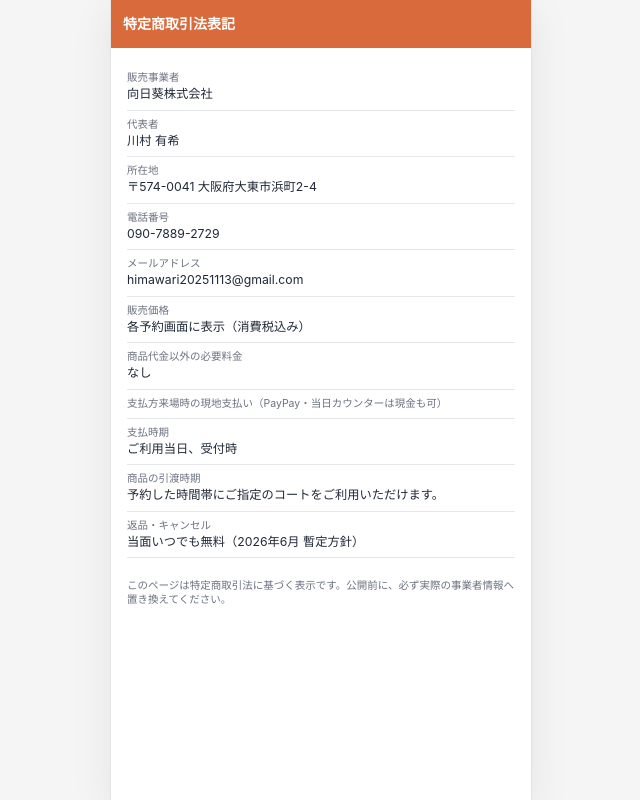
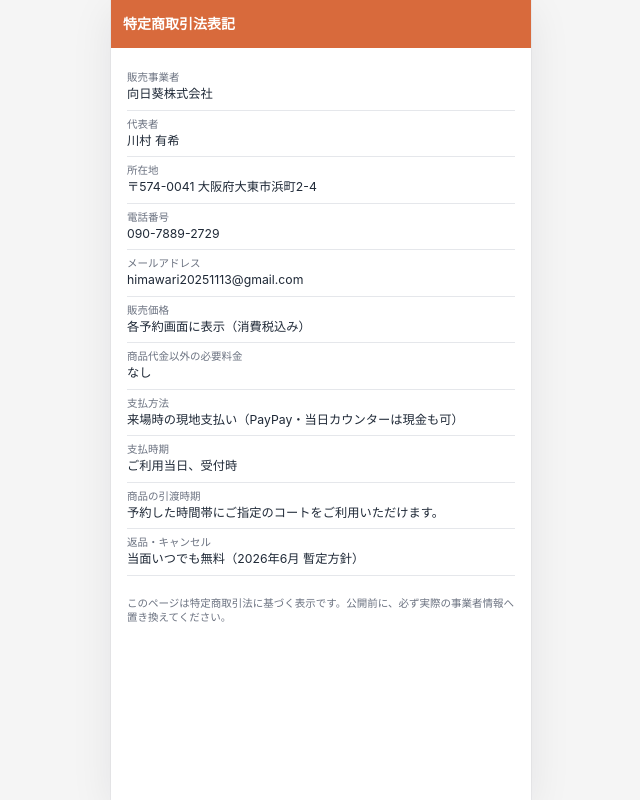
Before and after one commit to yuuto22009911-hash/hoop-court, a Next.js app: page /legal in a window 1280 px wide. Shown: the whole page, without its empty margins (319-959 px from the left). Built offline with nearby package versions, Linux system fonts and the light colour scheme.

Commit message:
fix: 支払方法Rowのvalue属性欠落を修正 (legal/page.tsx TS2741)

```diff
--- a/src/app/legal/page.tsx
+++ b/src/app/legal/page.tsx
@@ -18,7 +18,7 @@ export default function LegalPage() {
           <Row label="メールアドレス" value="himawari20251113@gmail.com" />
           <Row label="販売価格" value="各予約画面に表示（消費税込み）" />
           <Row label="商品代金以外の必要料金" value="なし" />
-          <Row label="支払方来場時の現地支払い（PayPay・当日カウンターは現金も可）" />
+          <Row label="支払方法" value="来場時の現地支払い（PayPay・当日カウンターは現金も可）" />
           <Row label="支払時期" value="ご利用当日、受付時" />
           <Row
             label="商品の引渡時期"
```
